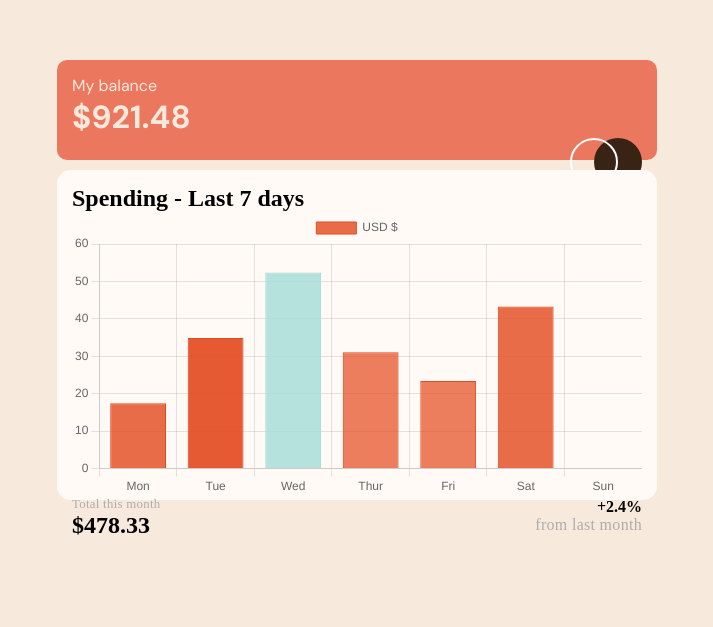
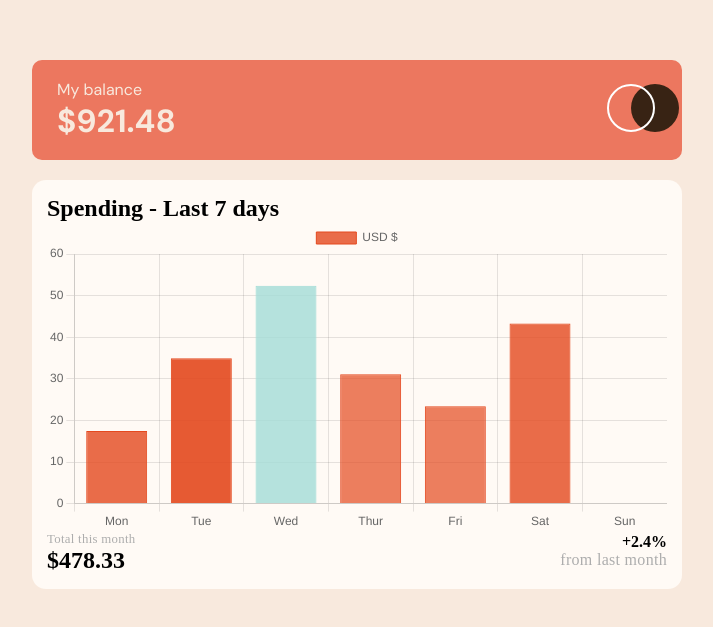
Before and after one commit to Marvyn21/expenses-chart, a plain HTML site: page index.html in a window 1280 px wide. Shown: the part 115-742 px from the top of the page, without its empty margins (283-996 px from the left). Drawn offline with nearby package versions, Linux system fonts and the light colour scheme.

Commit message:
final commit

```diff
--- a/style.css
+++ b/style.css
@@ -22,24 +22,24 @@ body{
     top: 50%;
     left: 50%;
     transform: translate(-50%, -50%);
-    width: 600px;
+    width: 650px;
     height: 450px;
     display: grid;
-}
-.header .image-div{
-    display: flex;
-    float: right;
-    padding-bottom: 30px;
+    grid-gap: 20px;
 }
 .header{
-    padding:15px;
+    padding: 25px;
     border-radius: 10px;
     font-family: var(--main-font);
     color: var(--Cream);
     height: 100px;
     background-color: var(--soft-red);
     align-items: center;
-    justify-content: center;
+    justify-content: space-between;
+    display: flex;
+}
+.header .image-div{
+    width: 50px;
 }
 .header span{
     font-weight: bolder;
@@ -47,7 +47,6 @@ body{
 .body{
     padding: 15px;
     background-color: var(--Very-pale-orange);
-    height: 330px;
     border-radius: 14px;
 }
 .footer{
```
